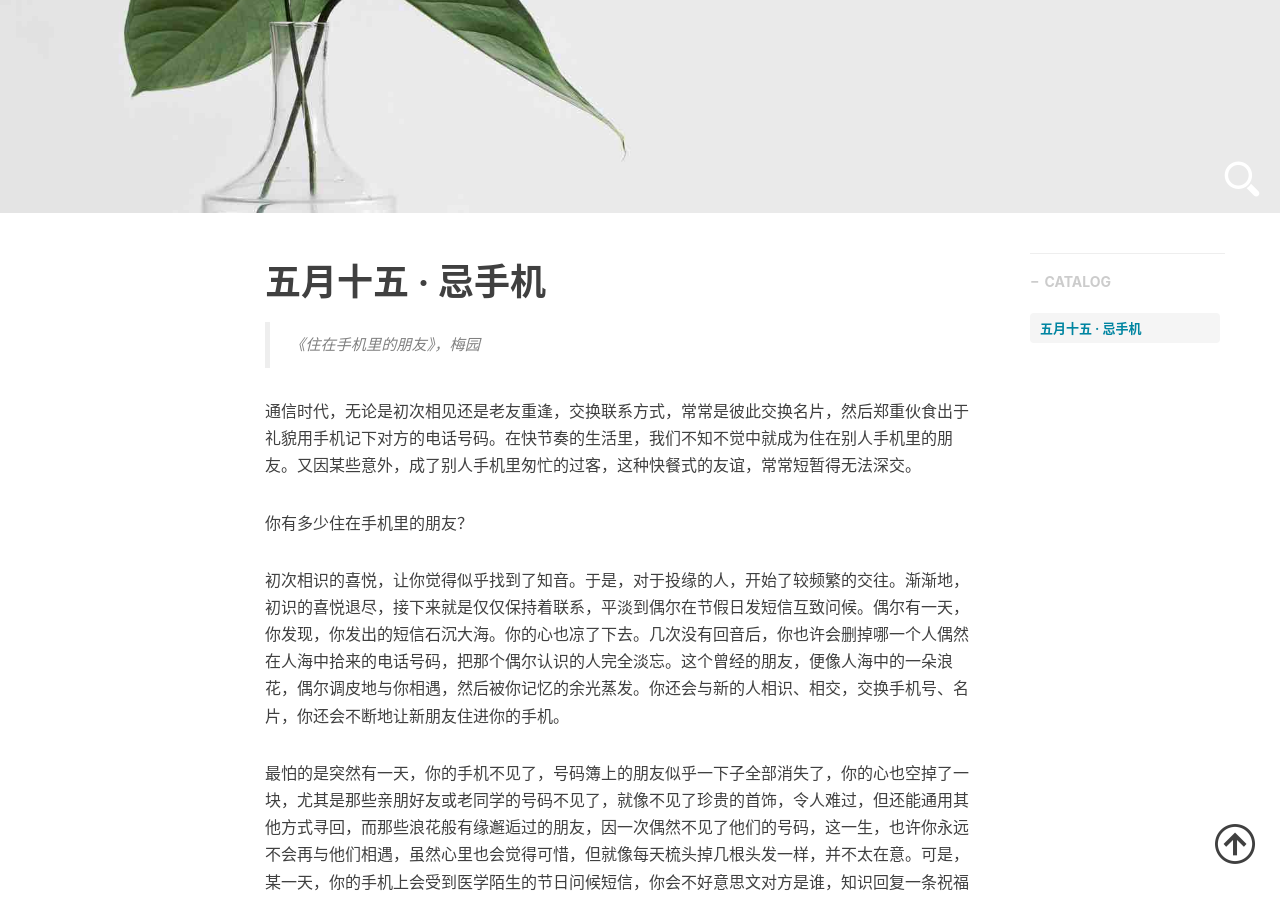
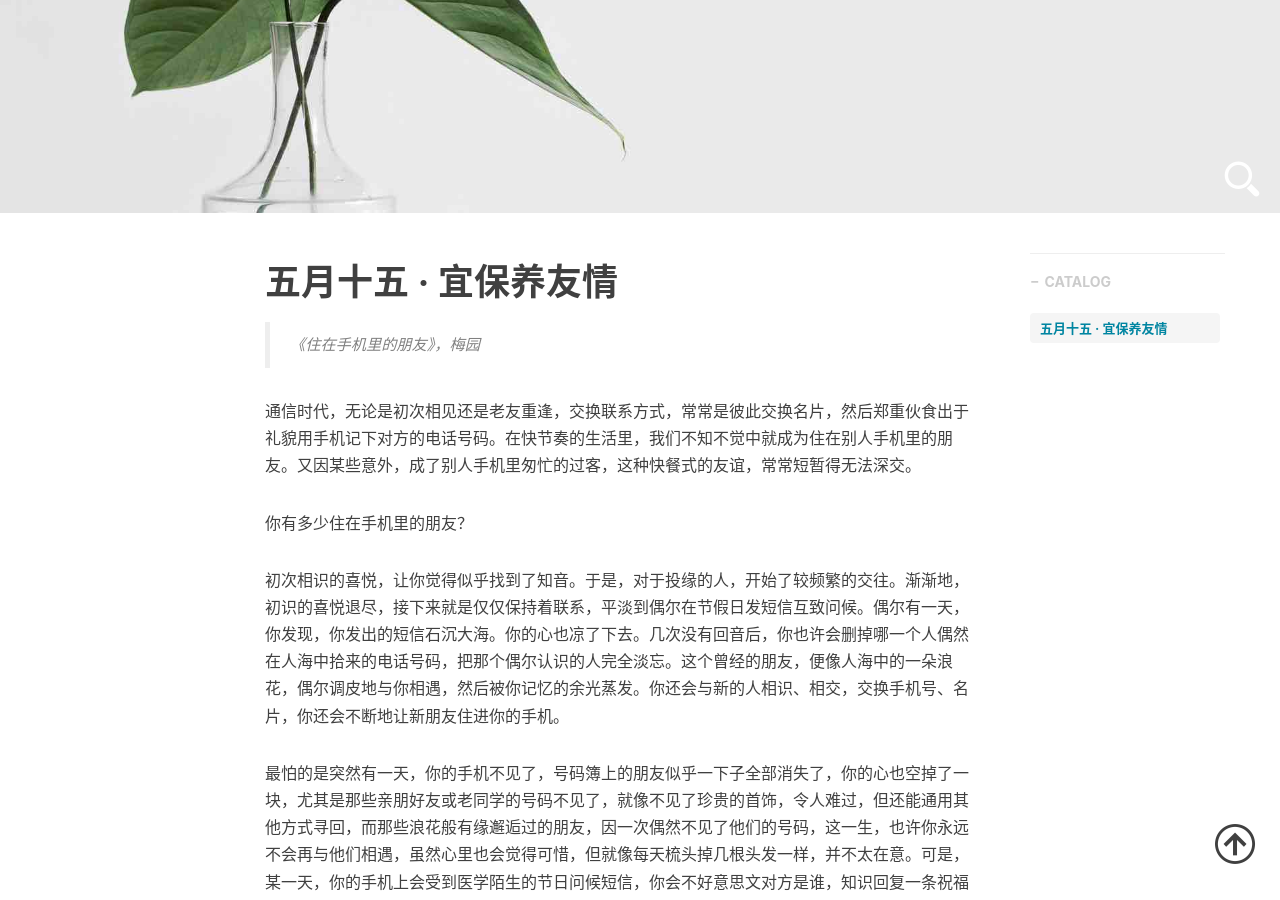
Before and after one commit to skiesme/ruskBlog.github.io, a Jekyll site: the page built from _posts/oneA/2018-05-15-onea.md, in a window 1280 px wide and 900 px high, scrolled down 312 px. Built offline with Jekyll 4.4.1, drawn with Linux system fonts in a browser that asks for light colours; comment, search, counter and statistics services are not loaded.

Commit message:
[update] '2018-05-15' title change

```diff
--- a/_posts/oneA/2018-05-15-onea.md
+++ b/_posts/oneA/2018-05-15-onea.md
@@ -9,7 +9,7 @@ tags:
     - 一文
 ---
 
-# 五月十五 · 忌手机
+# 五月十五 · 宜保养友情
 > 《住在手机里的朋友》，梅园
 
 通信时代，无论是初次相见还是老友重逢，交换联系方式，常常是彼此交换名片，然后郑重伙食出于礼貌用手机记下对方的电话号码。在快节奏的生活里，我们不知不觉中就成为住在别人手机里的朋友。又因某些意外，成了别人手机里匆忙的过客，这种快餐式的友谊，常常短暂得无法深交。
```
